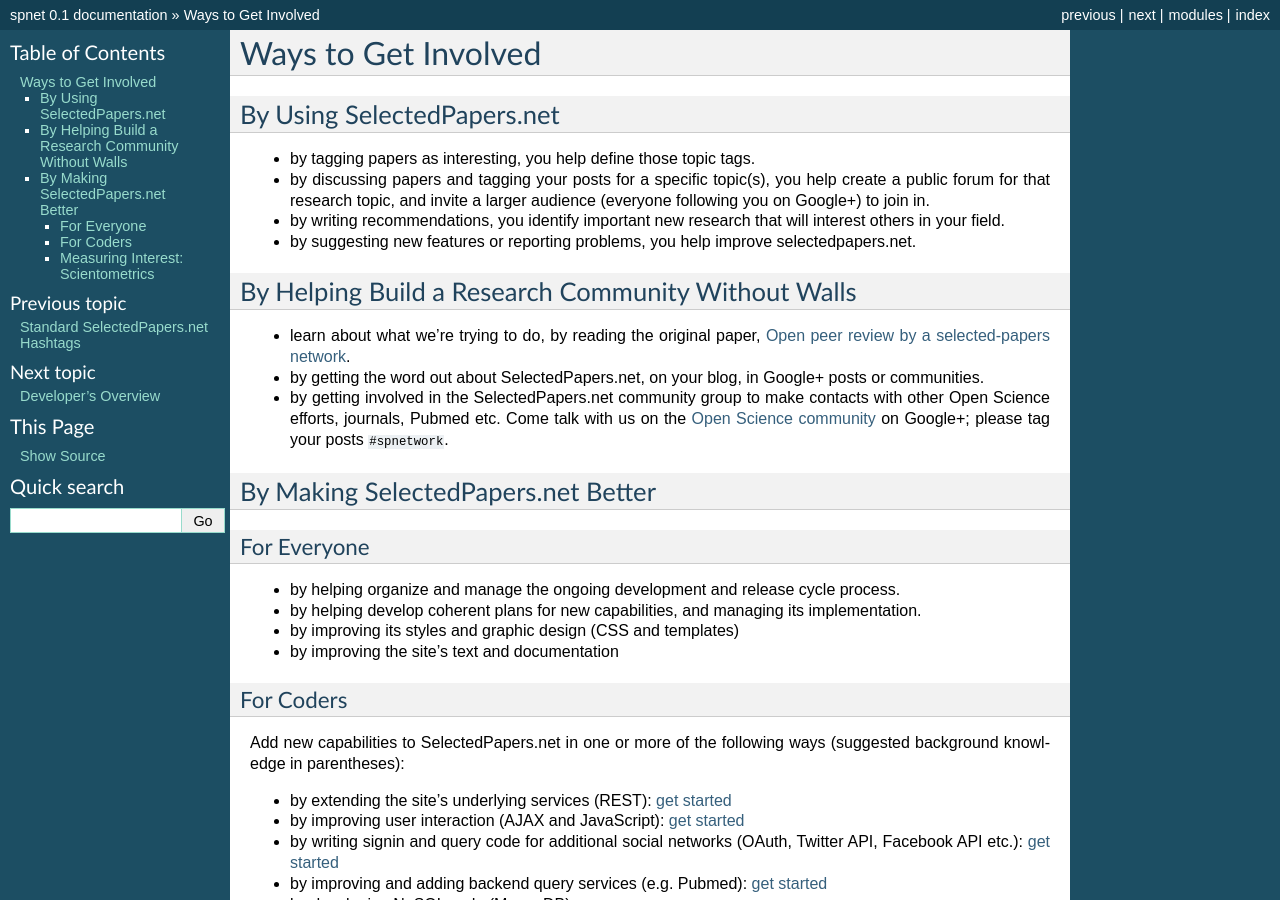
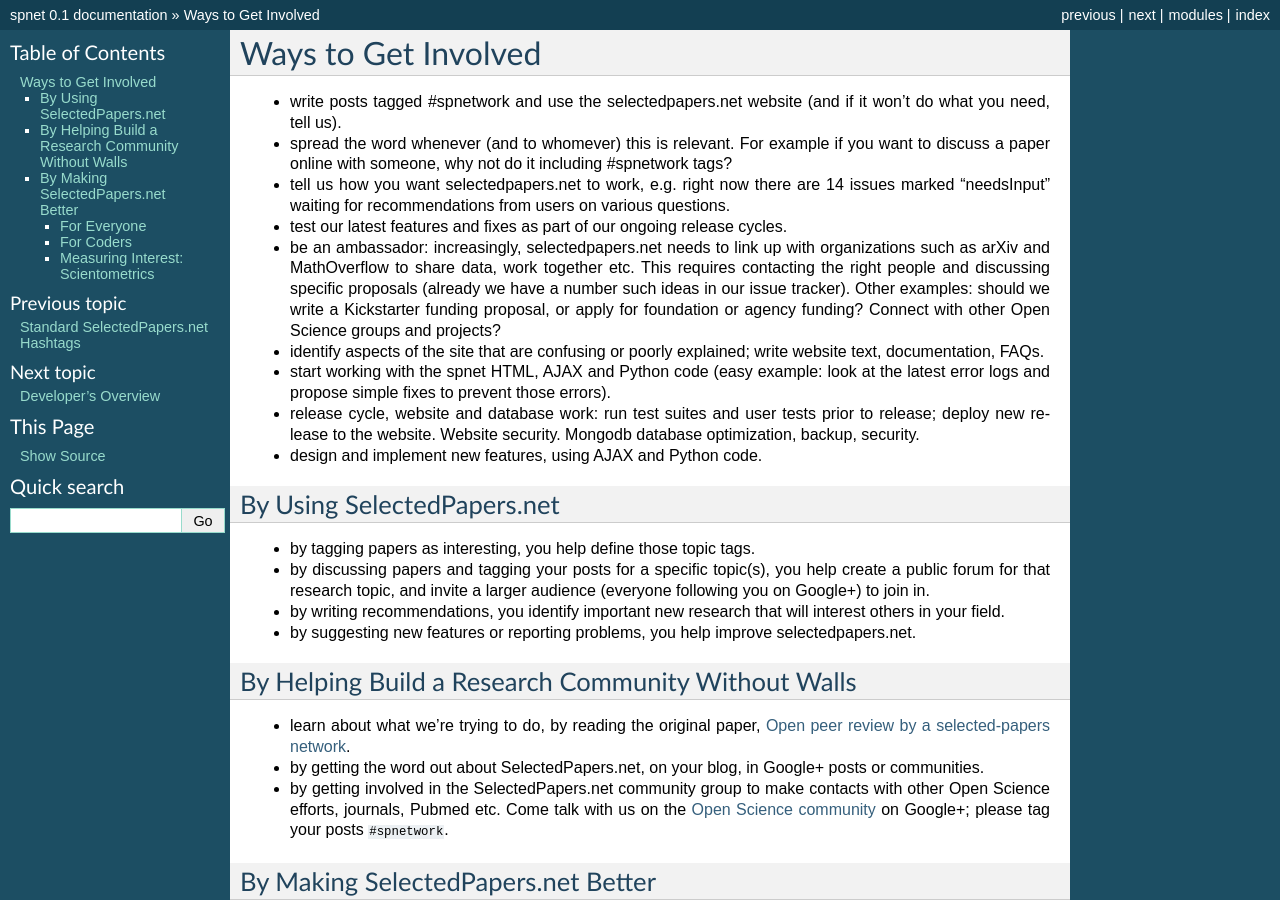
Before and after one commit to cjlee112/spnet, a Sphinx documentation site: the page built from doc/contribute.rst, in a window 1280 px wide and 900 px high. Built offline with Sphinx 7.4.7, drawn with Linux system fonts in a browser that asks for light colours.

Commit message:
added short summary of ways to contribute

```diff
--- a/doc/contribute.rst
+++ b/doc/contribute.rst
@@ -1,6 +1,16 @@
 ####################
 Ways to Get Involved
 ####################
+
+* write posts tagged #spnetwork and use the selectedpapers.net website (and if it won't do what you need, tell us).
+* spread the word whenever (and to whomever) this is relevant.  For example if you want to discuss a paper online with someone, why not do it including #spnetwork tags?
+* tell us how you want selectedpapers.net to work, e.g. right now there are 14 issues marked "needsInput" waiting for recommendations from users on various questions.
+* test our latest features and fixes as part of our ongoing release cycles.
+* be an ambassador: increasingly, selectedpapers.net needs to link up with organizations such as arXiv and MathOverflow to share data, work together etc.  This requires contacting the right people and discussing specific proposals (already we have a number such ideas in our issue tracker).  Other examples: should we write a Kickstarter funding proposal, or apply for foundation or agency funding?  Connect with other Open Science groups and projects?
+* identify aspects of the site that are confusing or poorly explained; write website text, documentation, FAQs.
+* start working with the spnet HTML, AJAX and Python code (easy example: look at the latest error logs and propose simple fixes to prevent those errors).
+* release cycle, website and database work: run test suites and user tests prior to release; deploy new release to the website.  Website security.  Mongodb database optimization, backup, security.
+* design and implement new features, using AJAX and Python code.
 
 By Using SelectedPapers.net
 ---------------------------
```
